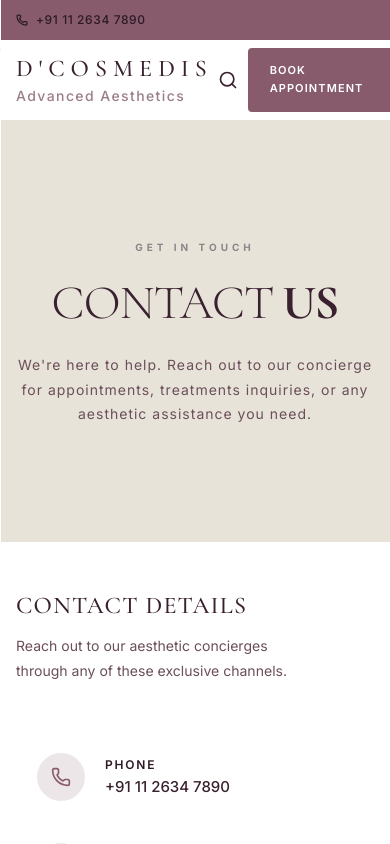
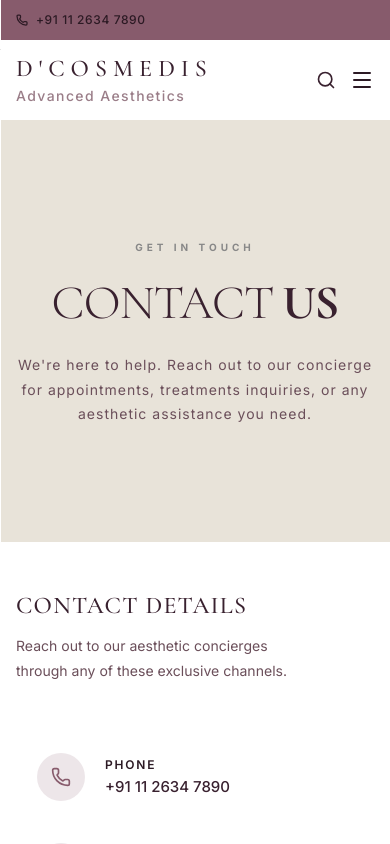
Before and after one commit to snehasish-bhattacharjee123/Dermatology, a React (Vite) app in the folder frontend/: page /contact in a window 390 px wide. Shown: the top 844 px of the page. Built offline with nearby package versions, Linux system fonts and the light colour scheme.

Commit message:
Fix mobile menu button hidden by Book Appointment - use media queries instead of Tailwind classes

```diff
--- a/frontend/src/components/layout/Header.jsx
+++ b/frontend/src/components/layout/Header.jsx
@@ -369,7 +369,7 @@
                     </nav>
 
                     {/* CTA + Mobile Toggle + Search Button */}
-                    <div className="flex items-center gap-1 md:gap-4">
+                    <div className="flex items-center" style={{ gap: '4px' }}>
                         <button
                             onClick={() => setIsSearchOpen(true)}
                             className="w-10 h-10 flex items-center justify-center transition-all duration-300 hover:bg-black/5 hover:text-gold text-dark rounded-full"
@@ -380,12 +380,12 @@
 
                         <Link
                             to="/book"
-                            className="btn btn-primary hidden lg:inline-flex ml-1 lg:ml-0"
+                            className="btn btn-primary header-book-btn"
                         >
                             Book Appointment
                         </Link>
                         <button
-                            className="lg:hidden p-2 hover:bg-cream rounded-lg transition-colors"
+                            className="mobile-menu-btn p-2 hover:bg-cream rounded-lg transition-colors"
                             onClick={() => setIsMobileOpen(!isMobileOpen)}
                             aria-label={isMobileOpen ? 'Close menu' : 'Open menu'}
                             aria-expanded={isMobileOpen}
@@ -676,6 +676,24 @@
                         grid-template-columns: repeat(6, minmax(0, 1fr));
                     }
                 }
+                /* Book Appointment button: hidden on mobile, visible on desktop */
+                .header-book-btn {
+                    display: none;
+                }
+                @media (min-width: 1024px) {
+                    .header-book-btn {
+                        display: inline-flex;
+                    }
+                }
+                /* Mobile menu burger: hidden on desktop */
+                .mobile-menu-btn {
+                    display: flex;
+                }
+                @media (min-width: 1024px) {
+                    .mobile-menu-btn {
+                        display: none;
+                    }
+                }
             `}</style>
         </>
     )
```
